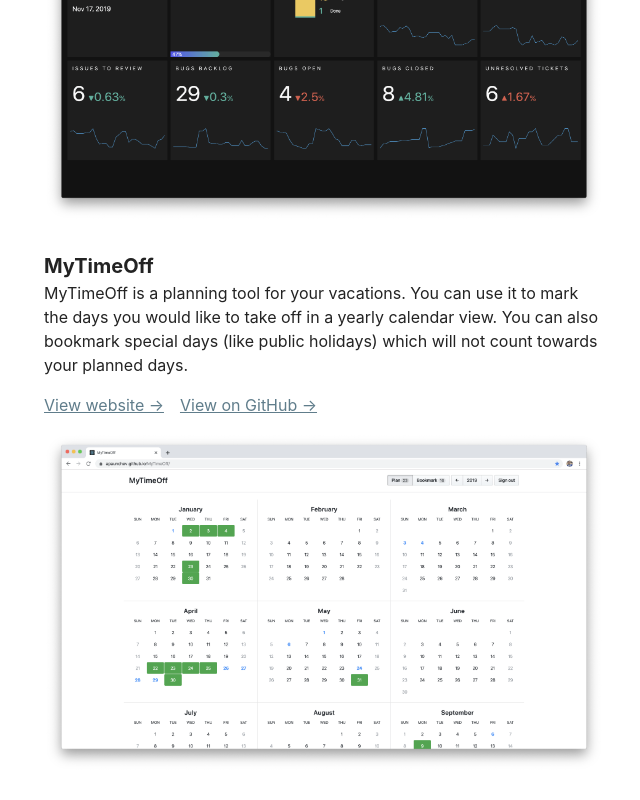
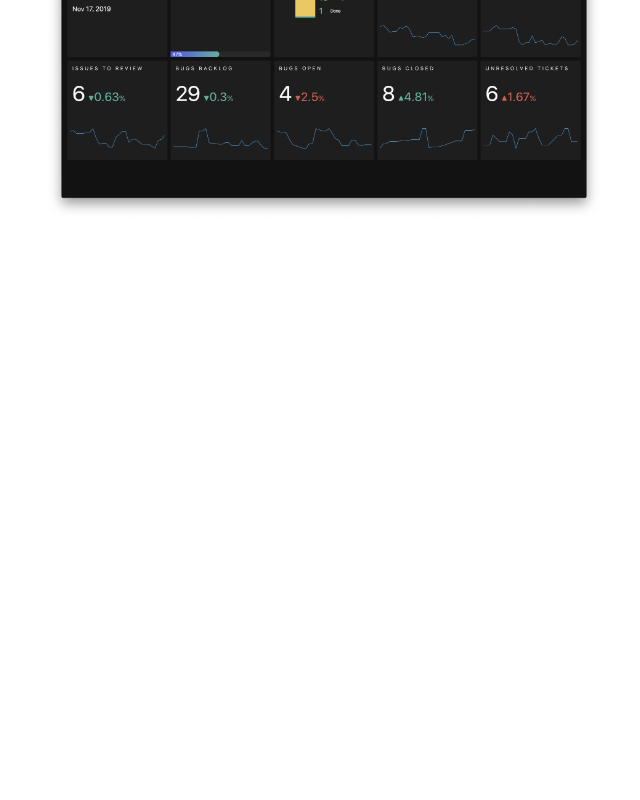
Before and after one commit to apaunchev/paunchev.com, a Next.js app: page /projects in a window 1280 px wide. Shown: the part 2148-2948 px from the top of the page, without its empty margins (36-676 px from the left). After the commit the page ends 2479 px from the top, so only its background shows below. Built offline with nearby package versions, Linux system fonts and the light colour scheme.

Commit message:
remove project

```diff
--- a/data/projects.js
+++ b/data/projects.js
@@ -30,12 +30,4 @@ export default [
     repo: "apaunchev/Teamboard",
     img: "Teamboard.png"
   },
-  {
-    name: "MyTimeOff",
-    description:
-      "MyTimeOff is a planning tool for your vacations. You can use it to mark the days you would like to take off in a yearly calendar view. You can also bookmark special days (like public holidays) which will not count towards your planned days.",
-    url: "https://apaunchev.github.io/MyTimeOff/",
-    repo: "apaunchev/MyTimeOff",
-    img: "MyTimeOff.png"
-  }
 ];
```
